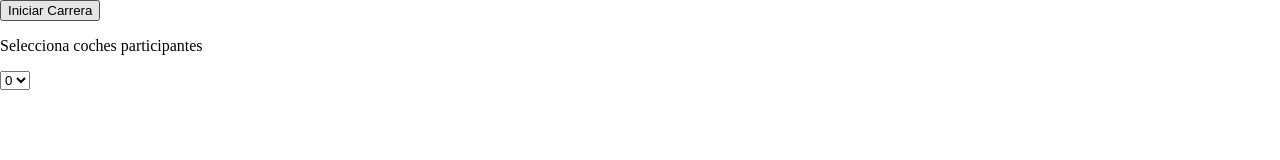
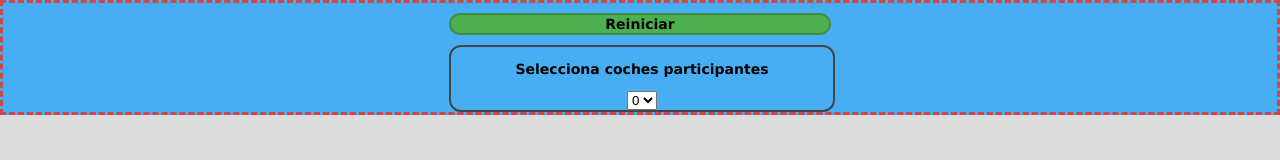
Before and after one commit to oc1dev/PACDisenoCarreraCoches, a plain HTML site: page index.html in a window 1280 px wide. Both pictures are taken after a click on the button "Iniciar Carrera". Drawn offline with Linux system fonts and the light colour scheme.

Commit message:
version con reinicio

```diff
--- a/css/style.css
+++ b/css/style.css
@@ -1,24 +1,63 @@
-
 .coche {
   position: relative;
   display: block;
   width: 150px;
   padding-top: 20px;
-    left: 0px;
+  margin-left: 0px;
 }
-  .pistaCarreras{
+.pistaCarreras {
   background: url(../img/track.png) left repeat-x;
   background-size: 75% 100%;
   height: 120px;
   border-right: dashed 10px orange;
   box-sizing: border-box;
   margin-bottom: 5px;
-
 }
-  #bodyCarrera{
+#bodyCarrera {
   background-color: gainsboro;
 }
 
-  #body{
+#body {
   margin: 0px;
 }
+#botones {
+  text-align: center;
+  font-family: Verdana, Geneva, Tahoma, sans-serif;
+}
+#elSelect {
+  text-align: center;
+  font-family: Verdana, Geneva, Tahoma, sans-serif;
+  font-weight: bold;
+  border-radius: 12px;
+  font-size: 14px;
+  border: 2px solid rgb(70, 69, 69);
+  width: 30%;
+  margin-left: 35%;
+}
+#header {
+  background-color: rgba(0, 153, 255, 0.671);
+  border:  dashed;
+  border-color: rgb(211, 69, 69);
+
+}
+#arrancar, #reiniciar{
+  font-family: Verdana, Geneva, Tahoma, sans-serif;
+  font-weight: bold;
+  border-radius: 12px;
+  font-size: 14px;
+  border: 2px solid #3e8e41;
+  background-color: #4CAF50;;
+  width: 30%;
+  margin: 10px;
+
+}
+#arrancar:active, #reiniciar:active {
+  background-color: #3e8e41;
+  transform: translateY(4px);
+}
+#arrancar:hover, #reiniciar:hover {
+  background-color: #3e8e41
+}
+#body{
+  background-color: gainsboro;
+}
--- a/index.html
+++ b/index.html
@@ -12,9 +12,13 @@
 </head>
 
 <body id="body">
+    <div id="header">
+        <div id="botones">
             <button id="arrancar">Iniciar Carrera</button>
             <button id="reiniciar" style="display: none;">Reiniciar</button>
+        </div>
 
+        <div id="elSelect">
             <p><label for="cars">Selecciona coches participantes</label></p>
             <select name="cars" id="cars">
                 <option value="0">0</option>
@@ -29,7 +33,8 @@
                 <option value="9">9</option>
 
             </select>
-
+        </div>
+    </div>
 
     <div id="participante">
 
--- a/scripts/Jqscript.js
+++ b/scripts/Jqscript.js
@@ -41,14 +41,34 @@ $(document).ready(function () {
     });
 
     //Iniciamos carrera con el click
-    $("#arrancar").click(function prueba() {
-
-        //reseteamos podium por si no estaba a cero de anterior carrera
+    $("#arrancar").click(function () {
+        //mostramos el boton de reinicio y ocultamos el de arrancar
+        $("#arrancar").hide();
+        $("#reiniciar").show();
+        //reseteamos podium por si no estaba a cero de carreras previas
         podium=[];
         //funcion para mover los coches
         avanceCoches();
 
     });
+    //boton de reinicio
+    $("#reiniciar").click(function(){
+        //mostramos arrancar y ocultamos reinicio
+        $("#arrancar").show();
+        $("#reiniciar").hide();
+        reinicioCoches();
+
+    });
+    function reinicioCoches(){
+        for (let i = 1; i <= participantes_num; i++) {
+
+            //funcion de animate para volver coches al inicio
+            $("#car" + i).animate({ "left": "0px" }, 2000);
+
+        }
+
+    };
+
     function avanceCoches() {
         for (let i = 1; i <= participantes_num; i++) {
             //tiempo random que cada coche tarda en recorrer el trayecto
```
Lines whose indentation alone changed are shown as unchanged.
